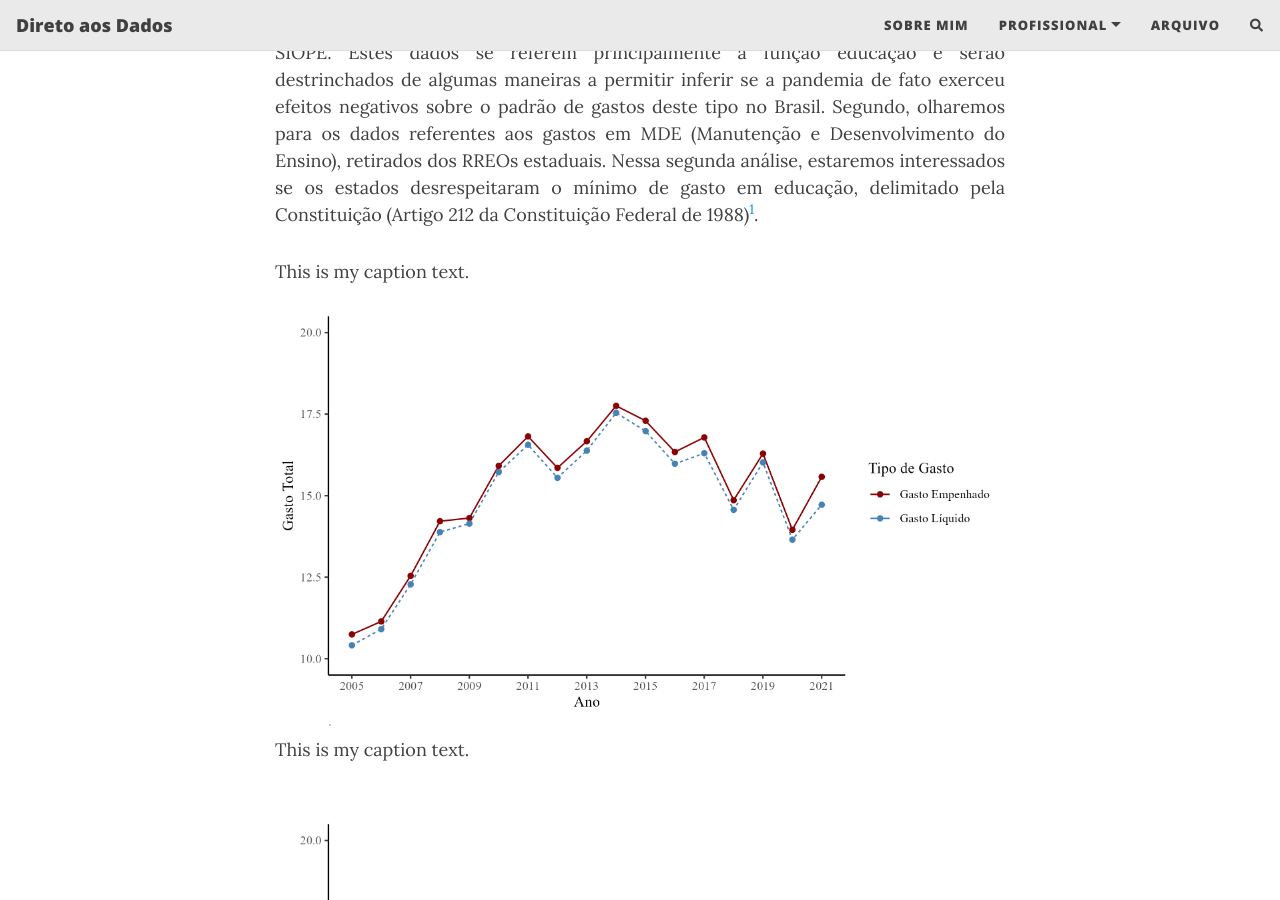
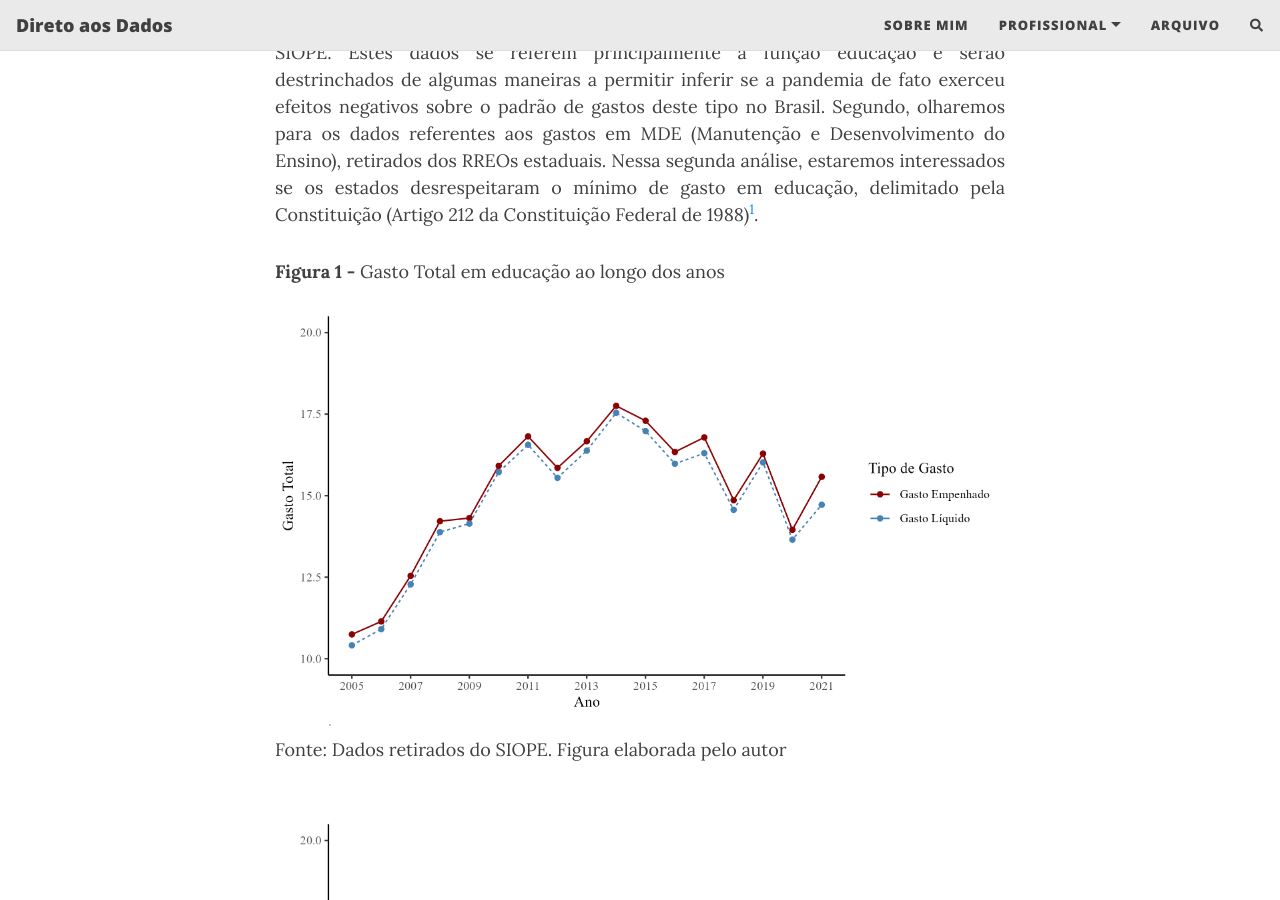
Before and after one commit to PedroSchmalz/pedroschmalz.github.io, a Jekyll site: the page built from _posts/2022-09-27-dados-educ-siope.md, in a window 1280 px wide and 900 px high, scrolled down 575 px. Built offline with Jekyll 4.4.1, drawn with Linux system fonts in a browser that asks for light colours; nearby versions of some CDN libraries; comment, search, counter and statistics services are not loaded.

Commit message:
Update 2022-09-27-dados-educ-siope.md

```diff
--- a/_posts/2022-09-27-dados-educ-siope.md
+++ b/_posts/2022-09-27-dados-educ-siope.md
@@ -16,9 +16,9 @@ Esse post é parte de um projeto de análise dos dados de gastos em educação p
 Neste texto, analisaremos dados de duas fontes principais: Primeiro, dados sobre os gastos líquidos e empenhados pelos estados brasileiros (2005-2021), retirados do SIOPE. Estes dados se referem principalmente à função educação e serão destrinchados de algumas maneiras a permitir inferir se a pandemia de fato exerceu efeitos negativos sobre o padrão de gastos deste tipo no Brasil. Segundo, olharemos para os dados referentes aos gastos em MDE (Manutenção e Desenvolvimento do Ensino), retirados dos RREOs estaduais. Nessa segunda análise, estaremos interessados se os estados desrespeitaram o mínimo de gasto em educação, delimitado pela Constituição (Artigo 212 da Constituição Federal de 1988)[^1].
 
 <figure>
-  <figcaption class = "titulofigura">This is my caption text.</figcaption>
+  <figcaption class = "titulofigura"><b> Figura 1 -</b> Gasto Total em educação ao longo dos anos </figcaption>
   <img src="/assets/img/post_educ/gasto_total.png" alt="gasto em educação"/>
-  <figcaption class = "rodapefig">This is my caption text.</figcaption>
+  <figcaption class = "rodapefig">Fonte: Dados retirados do SIOPE. Figura elaborada pelo autor</figcaption>
 </figure>
 
 
```
